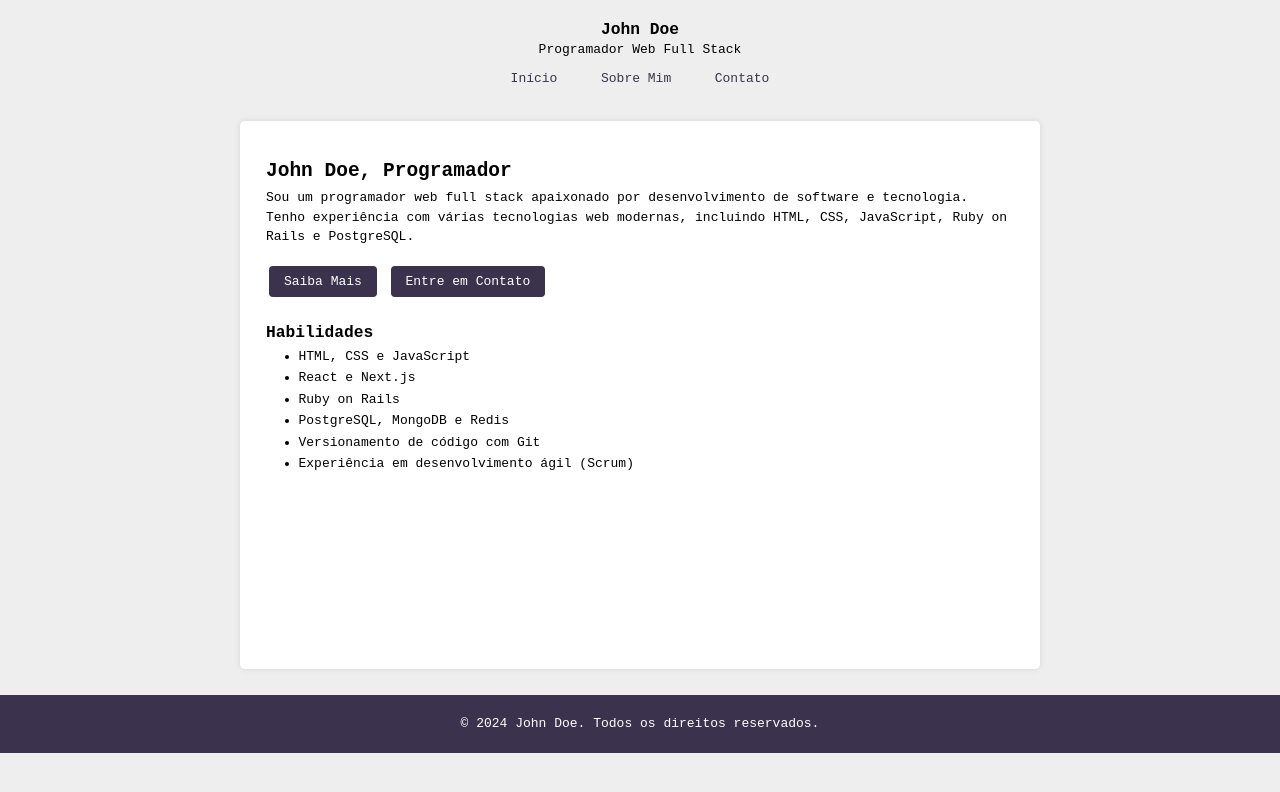
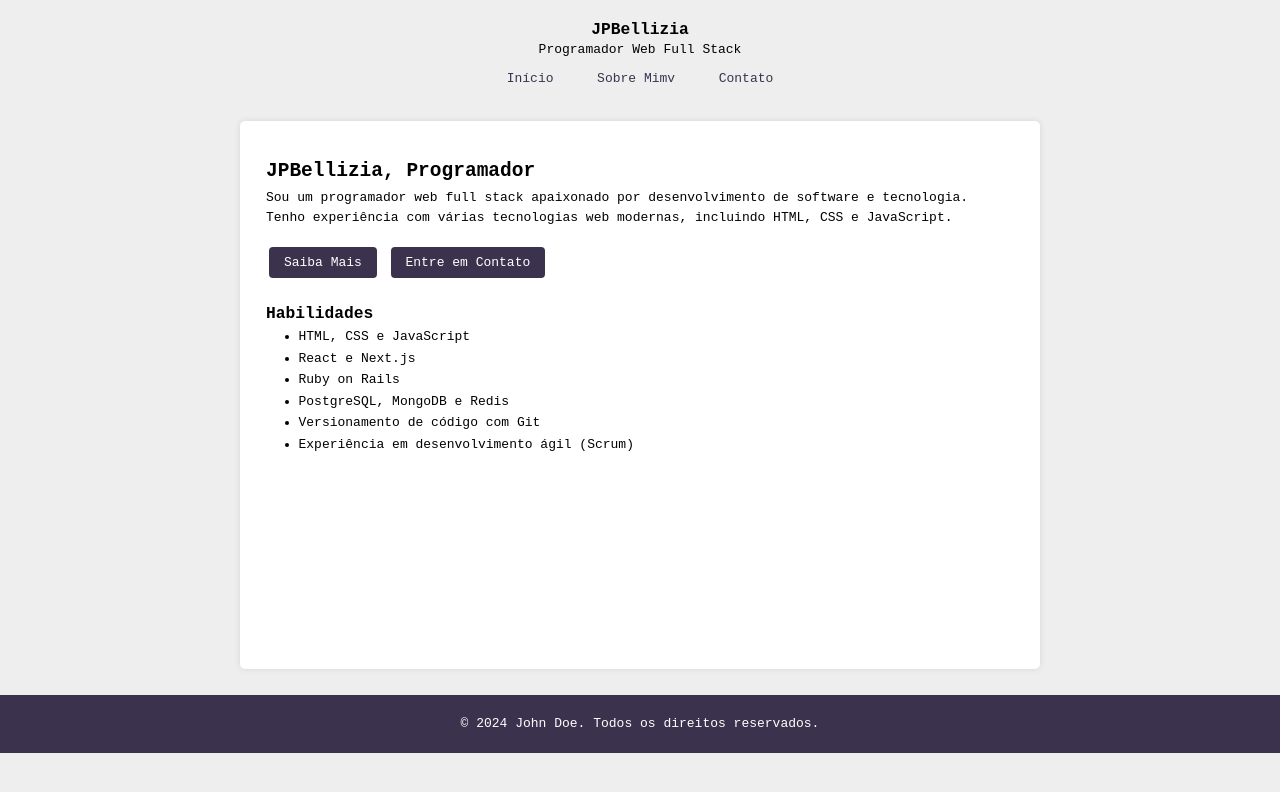
Before and after one commit to jpbellizia/jpbellizia.github.io, a plain HTML site: page index.html in a window 1280 px wide. Drawn offline with Linux system fonts and the light colour scheme.

```diff
--- a/index.html
+++ b/index.html
@@ -10,23 +10,23 @@
   <body>
     <header>
       <div>
-        <div class="logo">John Doe</div>
+        <div class="logo">JPBellizia</div>
         <div class="title">Programador Web Full Stack</div>
       </div>
       <nav>
         <a href="/index.html" class="nav-link">Início</a>
-        <a href="/abouthtml" class="nav-link">Sobre Mim</a>
+        <a href="/abouthtml" class="nav-link">Sobre Mimv</a>
         <a href="/contact.html" class="nav-link">Contato</a>
       </nav>
       <div></div>
     </header>
     <div class="container">
       <section>
-        <h1>John Doe, Programador</h1>
+        <h1>JPBellizia, Programador</h1>
         <p>
           Sou um programador web full stack apaixonado por desenvolvimento de
           software e tecnologia. Tenho experiência com várias tecnologias web
-          modernas, incluindo HTML, CSS, JavaScript, Ruby on Rails e PostgreSQL.
+          modernas, incluindo HTML, CSS e JavaScript.
         </p>
       </section>
 
```
